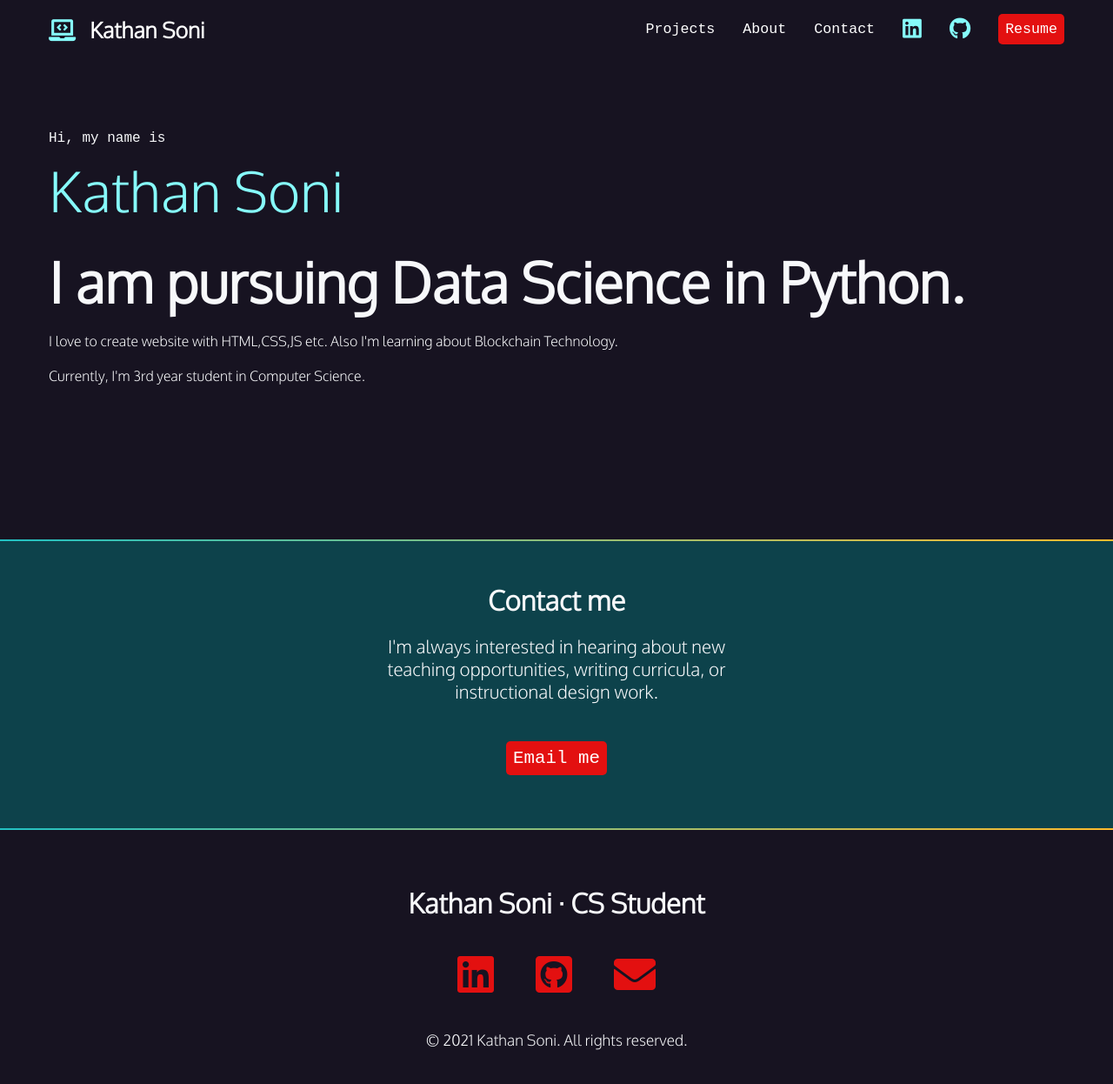
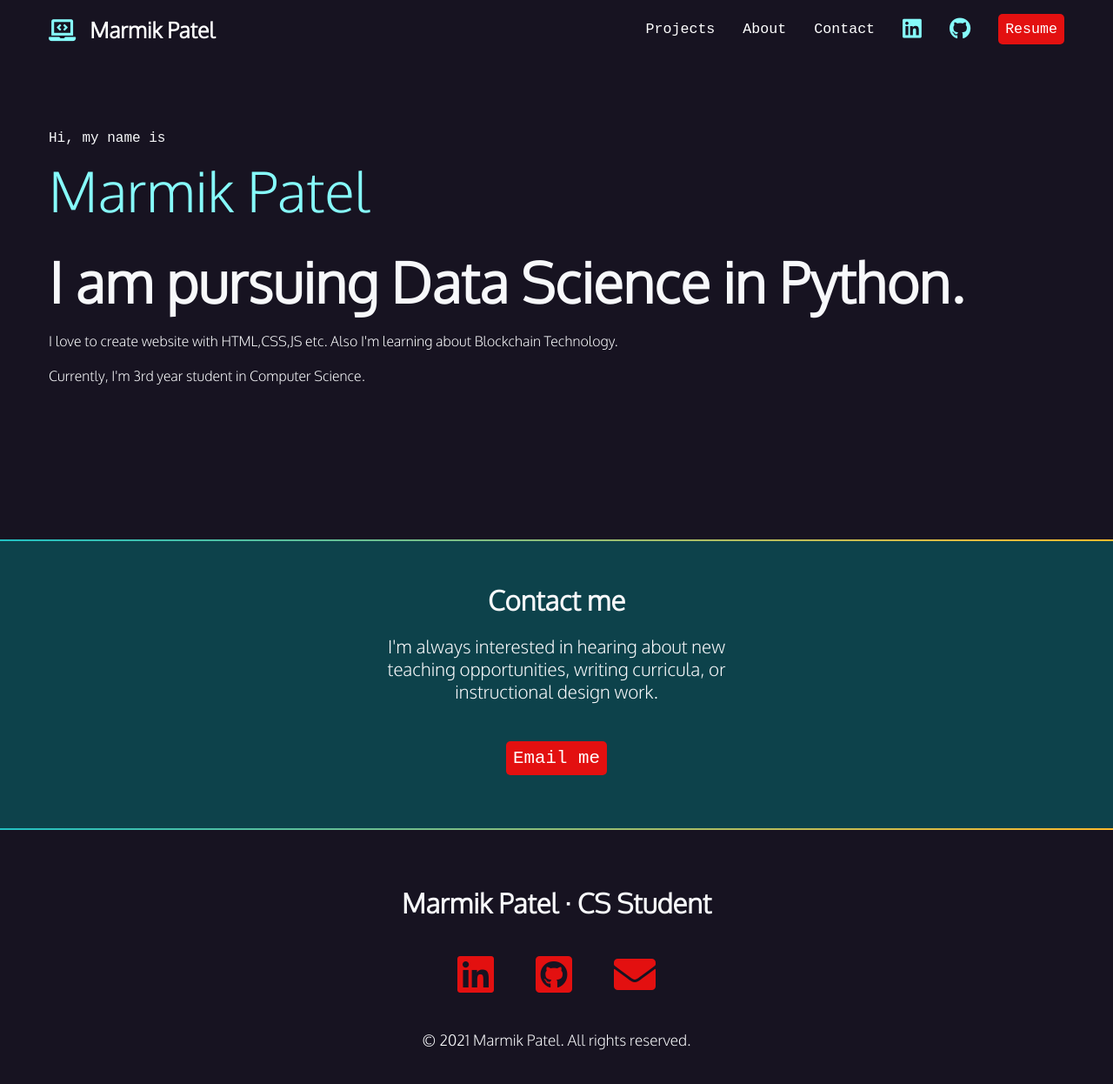
Before and after one commit to Marmik23/mnpatel, a plain HTML site: page index.html in a window 1280 px wide. Shown: the whole page at 87% size. Drawn offline with Linux system fonts and the light colour scheme; files that its build step writes are made by us from their sources; a web font is replaced by a local one.

Commit message:
Update index.html

```diff
--- a/index.html
+++ b/index.html
@@ -9,13 +9,13 @@
     <meta charset="UTF-8">
     <meta http-equiv="X-UA-Compatible" content="IE=edge">
     <meta name="viewport" content="width=device-width, initial-scale=1.0">
-    <title>Kathan Soni</title>
+    <title>Marmik Patel</title>
 </head>
 <body>
     <!-- instructions in JavaScript block -->
 <nav>
     <ul>
-      <li><h1><a href="index.html"><span class="fas fa-laptop-code" aria-hidden="true"></span><span>Kathan Soni</span></a></h1></li>
+      <li><h1><a href="index.html"><span class="fas fa-laptop-code" aria-hidden="true"></span><span>Marmik Patel</span></a></h1></li>
       <li><a href="#projects">Projects</a></li>
       <li><a href="#about.html">About</a></li>
       <li><a href="#contact">Contact</a></li>
@@ -35,7 +35,7 @@
      </ul>
    </nav>
    <section id="intro">
-    <p class="name">Hi, my name is <span> Kathan Soni</span></p>
+    <p class="name">Hi, my name is <span> Marmik Patel</span></p>
     <h2>I am pursuing Data Science in Python. </h2>
     <p>I love to create website with HTML,CSS,JS etc. Also I'm learning about Blockchain Technology.</p>
     <p>Currently, I'm 3rd year student in Computer Science.</p>
@@ -53,7 +53,7 @@
 <div class="gradient"></div>
   <!-- instructions in JavaScript block -->
 <footer>
-    <h2>Kathan Soni &middot; CS Student</h2>
+    <h2>Marmik Patel &middot; CS Student</h2>
     <ul>
       <li>
         <a href="https://www.linkedin.com/in/jen4web" target="_blank">
@@ -74,7 +74,7 @@
         </a>
       </li>
     </ul>
-    <p><small>&copy; 2021 Kathan Soni. All rights reserved.</small></p>
+    <p><small>&copy; 2021 Marmik Patel. All rights reserved.</small></p>
   </footer>
 
 
```
